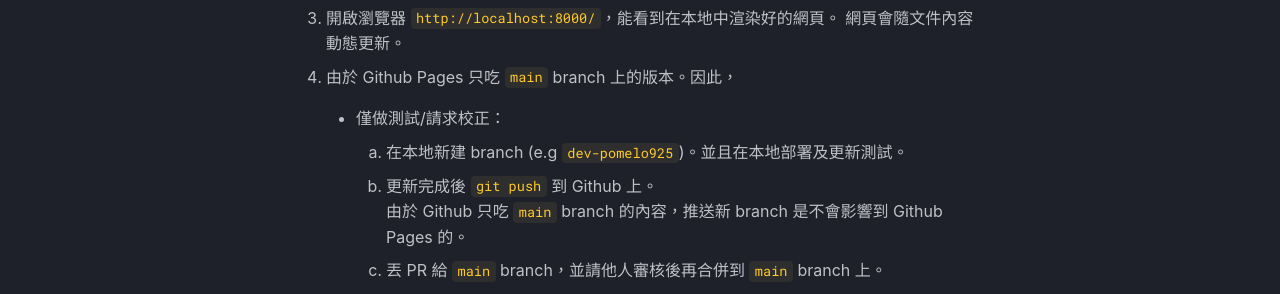
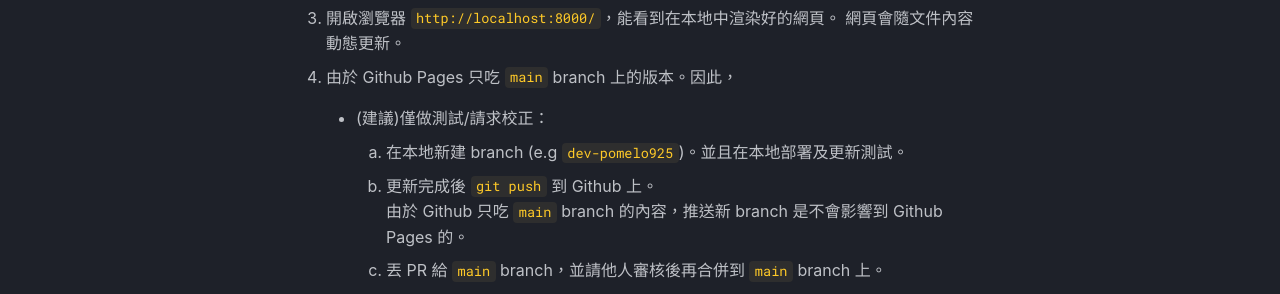
Before and after one commit to hrc-pme/O-Week, an MkDocs documentation site: the page built from docs/contribution.md, in a window 1280 px wide and 900 px high, scrolled down 549 px. Shown: the part 339-633 px from the top of the window. Built offline with MkDocs 1.6.1 and Material for MkDocs 9.7.7, drawn with Linux system fonts in a browser that asks for light colours; some web fonts are replaced; comment, search, counter and statistics services are not loaded.

Commit message:
docs(contribution.md): add suggested way

```diff
--- a/docs/contribution.md
+++ b/docs/contribution.md
@@ -32,7 +32,7 @@
     網頁會隨文件內容動態更新。
 
 4. 由於 Github Pages 只吃 `main` branch 上的版本。因此，
-    * 僅做測試/請求校正：
+    * (建議)僅做測試/請求校正：
         1. 在本地新建 branch (e.g `dev-pomelo925`)。並且在本地部署及更新測試。
         2. 更新完成後 `git push` 到 Github 上。
             由於 Github 只吃 `main` branch 的內容，推送新 branch 是不會影響到 Github Pages 的。
```
